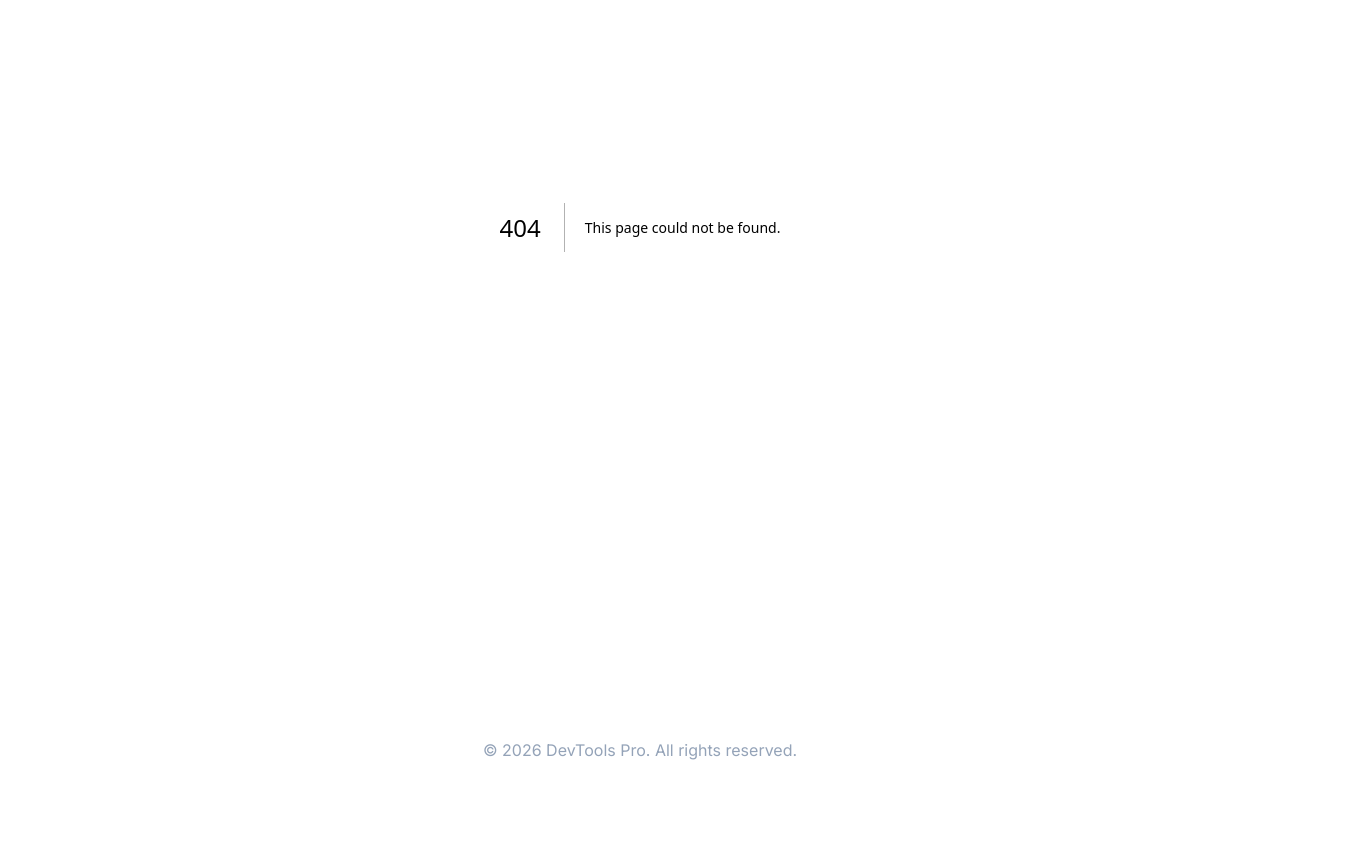
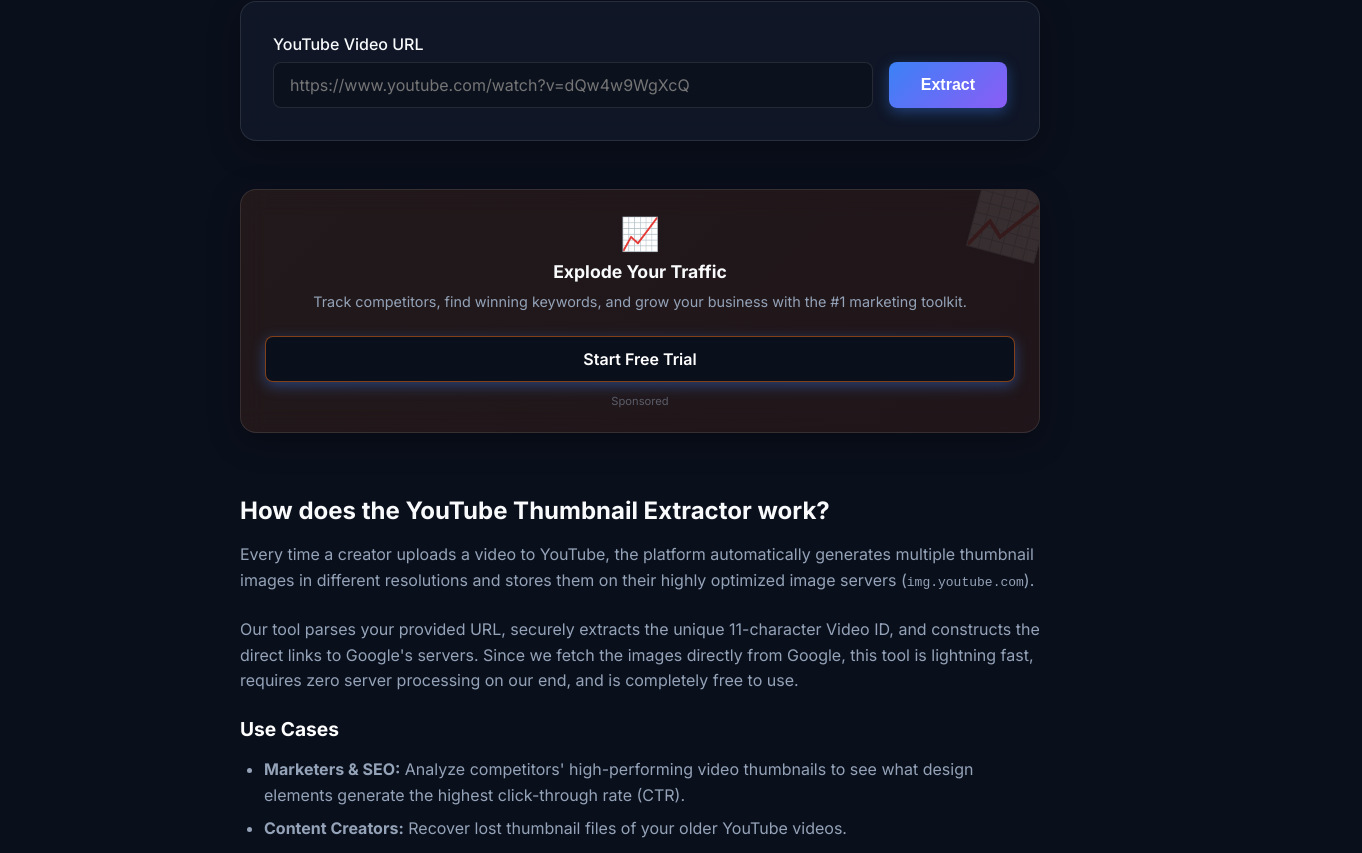
Before and after one commit to samierdogan82-glitch/devtools-pro, a Next.js app: page /tools/youtube-thumbnail in a window 1280 px wide. Before the commit this address had no page. Shown: the part 344-1197 px from the top of the page, 1362 px wide, since content can reach past the window. Before the commit the page ends 1152 px from the top, so only its background shows below. Built offline with nearby package versions, Linux system fonts and the light colour scheme.

Commit message:
feat: Add YT Thumbnail Extractor (Katman 14)

```diff
--- a/src/app/layout.tsx
+++ b/src/app/layout.tsx
@@ -58,6 +58,7 @@
             <nav style={{ display: 'flex', gap: '2rem' }}>
               <Link href="/">Home</Link>
               <Link href="/blog">Blog</Link>
+              <Link href="/tools/youtube-thumbnail" style={{ color: '#ef4444', fontWeight: 500 }}>YT Thumbnail</Link>
               <Link href="/tools/focus-timer" style={{ color: '#ef4444', fontWeight: 500 }}>Focus Timer</Link>
               <Link href="/tools/markdown-editor" style={{ color: '#6366f1', fontWeight: 500 }}>Markdown</Link>
               <Link href="/tools/glassmorphism-generator" style={{ color: '#ec4899', fontWeight: 500 }}>Glassmorphism</Link>
--- a/src/app/sitemap.ts
+++ b/src/app/sitemap.ts
@@ -23,6 +23,7 @@
     '/tools/glassmorphism-generator',
     '/tools/markdown-editor',
     '/tools/focus-timer',
+    '/tools/youtube-thumbnail',
   ].map((route) => ({
     url: `${baseUrl}${route}`,
     lastModified: new Date(),
--- /dev/null
+++ b/src/app/tools/youtube-thumbnail/page.tsx
@@ -0,0 +1,172 @@
+"use client";
+
+import { useState } from "react";
+import Image from "next/image";
+import SmartBanner from "@/components/SmartBanner";
+
+export default function YouTubeThumbnailPage() {
+  const [url, setUrl] = useState("");
+  const [videoId, setVideoId] = useState<string | null>(null);
+  const [error, setError] = useState("");
+
+  const extractVideoId = (inputUrl: string) => {
+    try {
+      // Handle youtu.be shortlinks
+      if (inputUrl.includes("youtu.be/")) {
+        const id = inputUrl.split("youtu.be/")[1].split("?")[0];
+        return id;
+      }
+
+      // Handle standard youtube.com links
+      const urlObj = new URL(inputUrl);
+      if (urlObj.hostname.includes("youtube.com")) {
+        if (urlObj.pathname === "/watch") {
+          return urlObj.searchParams.get("v");
+        }
+        if (urlObj.pathname.startsWith("/shorts/")) {
+          return urlObj.pathname.split("/")[2];
+        }
+      }
+    } catch (e) {
+      return null;
+    }
+    return null;
+  };
+
+  const handleExtract = () => {
+    setError("");
+    setVideoId(null);
+
+    if (!url.trim()) {
+      setError("Please enter a valid YouTube URL.");
+      return;
+    }
+
+    const id = extractVideoId(url);
+    if (id && id.length >= 10) {
+      setVideoId(id);
+    } else {
+      setError("Could not extract Video ID. Make sure the URL is correct.");
+    }
+  };
+
+  const handleKeyDown = (e: React.KeyboardEvent<HTMLInputElement>) => {
+    if (e.key === "Enter") {
+      handleExtract();
+    }
+  };
+
+  return (
+    <div className="container" style={{ maxWidth: '1000px', paddingTop: '2rem', paddingBottom: '4rem' }}>
+      <h1 style={{ textAlign: 'center', marginBottom: '1rem' }}>YouTube Thumbnail Downloader</h1>
+      <p style={{ textAlign: 'center', color: 'var(--text-secondary)', marginBottom: '3rem', maxWidth: '600px', margin: '0 auto 3rem auto' }}>
+        Extract and download high-quality thumbnails from any YouTube video instantly. 100% free and secure.
+      </p>
+
+      <div className="glass-panel" style={{ padding: '2rem', display: 'flex', flexDirection: 'column', gap: '1.5rem', marginBottom: '3rem', maxWidth: '800px', margin: '0 auto 3rem auto' }}>
+        <div>
+          <label style={{ display: 'block', marginBottom: '0.5rem', fontWeight: 500 }}>YouTube Video URL</label>
+          <div style={{ display: 'flex', gap: '1rem' }}>
+            <input
+              type="url"
+              className="input-field"
+              placeholder="https://www.youtube.com/watch?v=dQw4w9WgXcQ"
+              value={url}
+              onChange={(e) => setUrl(e.target.value)}
+              onKeyDown={handleKeyDown}
+              style={{ flex: 1 }}
+            />
+            <button
+              className="btn btn-primary"
+              onClick={handleExtract}
+              style={{ padding: '0.8rem 2rem' }}
+            >
+              Extract
+            </button>
+          </div>
+          {error && <p style={{ color: '#ef4444', fontSize: '0.9rem', marginTop: '0.5rem' }}>{error}</p>}
+        </div>
+      </div>
+
+      {videoId && (
+        <div style={{ display: 'grid', gap: '2rem', marginBottom: '4rem' }}>
+
+          {/* Max Res (HD) */}
+          <div className="glass-panel" style={{ padding: '1.5rem', display: 'flex', flexDirection: 'column', gap: '1rem' }}>
+            <div style={{ display: 'flex', justifyContent: 'space-between', alignItems: 'center' }}>
+              <h3 style={{ color: 'var(--accent-primary)' }}>HD Quality (Max Res)</h3>
+              <a
+                href={`https://img.youtube.com/vi/${videoId}/maxresdefault.jpg`}
+                target="_blank"
+                rel="noreferrer"
+                className="btn btn-outline"
+                style={{ padding: '0.5rem 1rem', fontSize: '0.9rem' }}
+              >
+                Open Full Size
+              </a>
+            </div>
+            <div style={{ position: 'relative', width: '100%', aspectRatio: '16/9', borderRadius: '12px', overflow: 'hidden', background: '#000' }}>
+              {/* Note: maxresdefault might not exist for older videos, in a real pro app we might do fallback checks,
+                  but img.youtube.com handles this mostly gracefully for standard modern videos. */}
+              <img
+                src={`https://img.youtube.com/vi/${videoId}/maxresdefault.jpg`}
+                alt="HD Thumbnail"
+                style={{ width: '100%', height: '100%', objectFit: 'contain' }}
+              />
+            </div>
+          </div>
+
+          {/* Standard Res */}
+          <div style={{ display: 'grid', gridTemplateColumns: '1fr 1fr', gap: '2rem' }}>
+            <div className="glass-panel" style={{ padding: '1.5rem', display: 'flex', flexDirection: 'column', gap: '1rem' }}>
+              <div style={{ display: 'flex', justifyContent: 'space-between', alignItems: 'center' }}>
+                <h3>Standard Quality</h3>
+              </div>
+              <div style={{ position: 'relative', width: '100%', aspectRatio: '4/3', borderRadius: '12px', overflow: 'hidden', background: '#000' }}>
+                <img
+                  src={`https://img.youtube.com/vi/${videoId}/sddefault.jpg`}
+                  alt="Standard Thumbnail"
+                  style={{ width: '100%', height: '100%', objectFit: 'contain' }}
+                />
+              </div>
+            </div>
+
+            <div className="glass-panel" style={{ padding: '1.5rem', display: 'flex', flexDirection: 'column', gap: '1rem' }}>
+              <div style={{ display: 'flex', justifyContent: 'space-between', alignItems: 'center' }}>
+                <h3>High Quality</h3>
+              </div>
+              <div style={{ position: 'relative', width: '100%', aspectRatio: '4/3', borderRadius: '12px', overflow: 'hidden', background: '#000' }}>
+                <img
+                  src={`https://img.youtube.com/vi/${videoId}/hqdefault.jpg`}
+                  alt="High Thumbnail"
+                  style={{ width: '100%', height: '100%', objectFit: 'contain' }}
+                />
+              </div>
+            </div>
+          </div>
+
+        </div>
+      )}
+
+      <div style={{ maxWidth: '800px', margin: '0 auto 4rem auto' }}>
+        <SmartBanner type="marketing" />
+      </div>
+
+      <article style={{ marginTop: '2rem', maxWidth: '800px', margin: '0 auto' }}>
+        <h2 style={{ fontSize: '1.5rem', marginBottom: '1rem' }}>How does the YouTube Thumbnail Extractor work?</h2>
+        <p style={{ color: 'var(--text-secondary)', lineHeight: '1.6', marginBottom: '1.5rem' }}>
+          Every time a creator uploads a video to YouTube, the platform automatically generates multiple thumbnail images in different resolutions and stores them on their highly optimized image servers (<code>img.youtube.com</code>).
+        </p>
+        <p style={{ color: 'var(--text-secondary)', lineHeight: '1.6', marginBottom: '1.5rem' }}>
+          Our tool parses your provided URL, securely extracts the unique 11-character Video ID, and constructs the direct links to Google's servers. Since we fetch the images directly from Google, this tool is lightning fast, requires zero server processing on our end, and is completely free to use.
+        </p>
+        <h3 style={{ fontSize: '1.2rem', marginBottom: '1rem', color: '#fff' }}>Use Cases</h3>
+        <ul style={{ color: 'var(--text-secondary)', lineHeight: '1.6', paddingLeft: '1.5rem', display: 'flex', flexDirection: 'column', gap: '0.5rem' }}>
+          <li><strong>Marketers & SEO:</strong> Analyze competitors' high-performing video thumbnails to see what design elements generate the highest click-through rate (CTR).</li>
+          <li><strong>Content Creators:</strong> Recover lost thumbnail files of your older YouTube videos.</li>
+          <li><strong>Designers:</strong> Extract high-resolution background assets from video covers for your portfolio or client mood boards.</li>
+        </ul>
+      </article>
+    </div>
+  );
+}
```
Also changed, not shown: src/app/page.tsx (+11 -0 lines).
